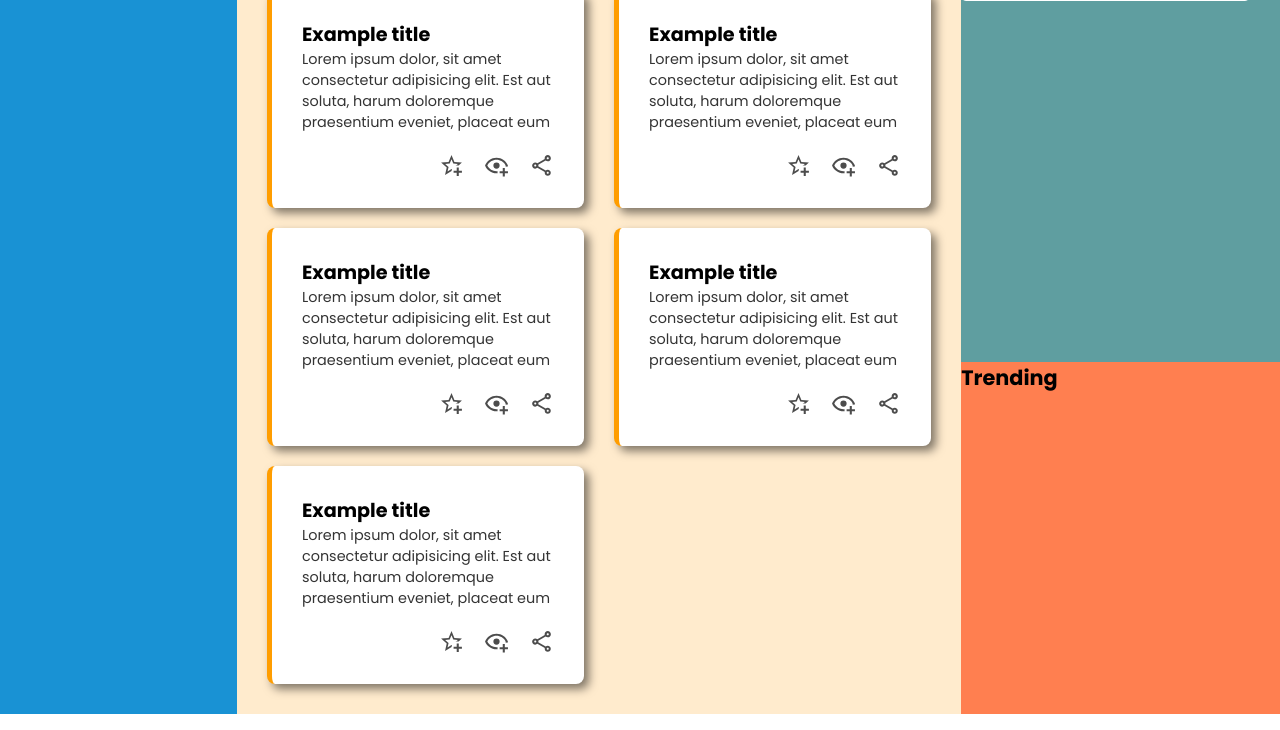
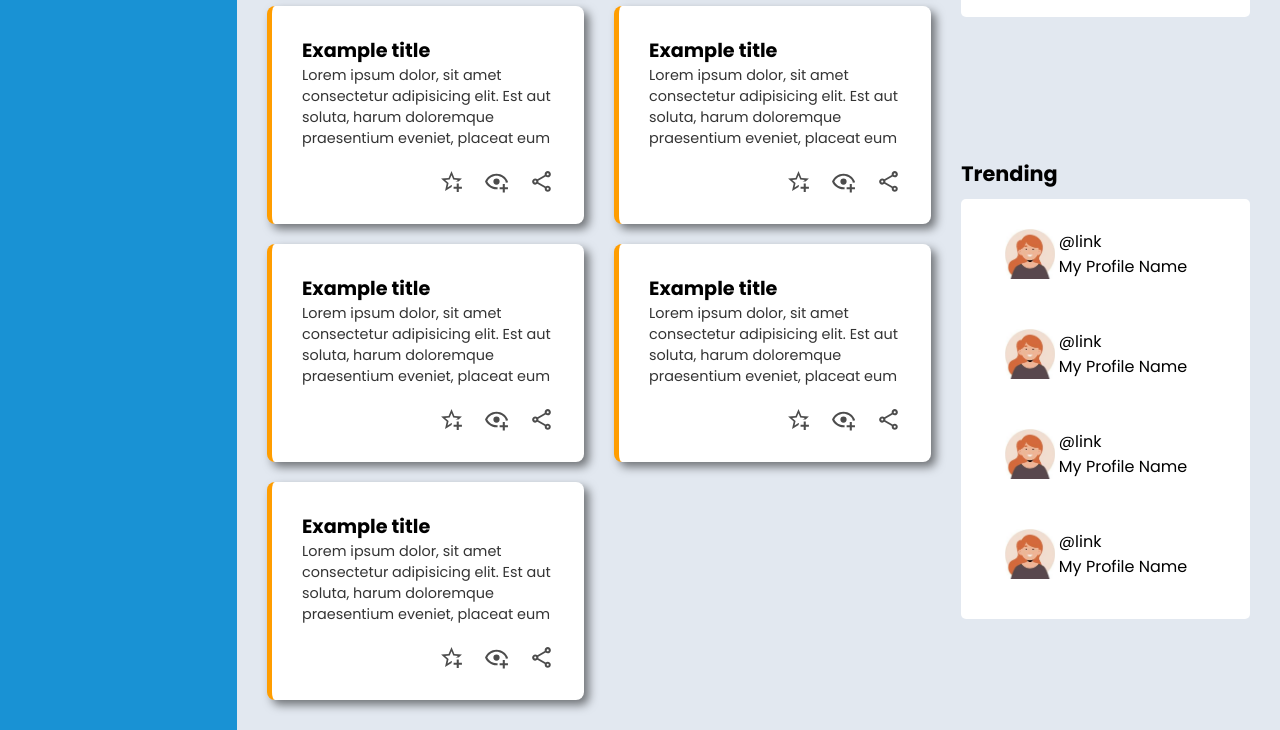
Before and after one commit to anderutan/dashboard-project, a plain HTML site: page index.html in a window 1280 px wide. Shown: the part 703-1433 px from the top of the page. Drawn offline with Linux system fonts and the light colour scheme.

Commit message:
Add trending profile div

```diff
--- a/index.html
+++ b/index.html
@@ -404,6 +404,28 @@
         </div>
         <div class="trending">
           <h3 class="card-title">Trending</h3>
+          <div class="profile-cards">
+            <div class="profile-card">
+              <img src="image/1.jpg" alt="" class="profile-image" />
+              <p class="profile-link">@link</p>
+              <p class="profile-name">My Profile Name</p>
+            </div>
+            <div class="profile-card">
+              <img src="image/1.jpg" alt="" class="profile-image" />
+              <p class="profile-link">@link</p>
+              <p class="profile-name">My Profile Name</p>
+            </div>
+            <div class="profile-card">
+              <img src="image/1.jpg" alt="" class="profile-image" />
+              <p class="profile-link">@link</p>
+              <p class="profile-name">My Profile Name</p>
+            </div>
+            <div class="profile-card">
+              <img src="image/1.jpg" alt="" class="profile-image" />
+              <p class="profile-link">@link</p>
+              <p class="profile-name">My Profile Name</p>
+            </div>
+          </div>
         </div>
       </section>
     </main>
--- a/styles.css
+++ b/styles.css
@@ -96,7 +96,7 @@ main {
 
 .top {
   display: grid;
-  height: 17vh;
+  height: 19vh;
   grid-template-rows: 50px 1fr;
   grid-template-areas:
     'search-bar search-bar top-profile'
@@ -188,10 +188,10 @@ main {
   grid-template-areas:
     'project project project announcement'
     'project project project trending';
+  background-color: rgb(226, 232, 240);
 }
 
 .cards {
-  background-color: blanchedalmond;
   grid-area: project;
   display: grid;
   grid-template-columns: repeat(auto-fit, minmax(300px, 1fr));
@@ -239,12 +239,12 @@ main {
 }
 
 .announcement {
-  background-color: cadetblue;
   grid-area: announcement;
   padding: 30px 30px 30px 0;
 }
 
-.announcement-card {
+.announcement-card,
+.profile-cards {
   background-color: white;
   padding: 0 20px 20px 20px;
   margin: 10px 0;
@@ -272,6 +272,39 @@ main {
 }
 
 .trending {
-  background-color: coral;
   grid-area: trending;
+  padding: 30px 30px 30px 0;
 }
+
+.profile-cards {
+  display: flex;
+  flex-direction: column;
+  justify-content: center;
+  gap: 10px;
+}
+
+.profile-card {
+  display: grid;
+  grid-template-areas:
+    'image link link link'
+    'image name name name';
+  padding: 20px;
+}
+
+.profile-card:first-child {
+  padding-top: 30px;
+}
+
+.profile-card > .profile-image {
+  grid-area: image;
+  width: 50px;
+  justify-self: center;
+}
+
+.profile-card > .profile-link {
+  grid-area: link;
+}
+
+.profile-card > .profile-name {
+  grid-area: name;
+}
```
Also changed, not shown: image/1.jpg (added), image/2.jpg (added), image/3.jpg (added), image/4.jpg (added), image/photo.svg (added).
